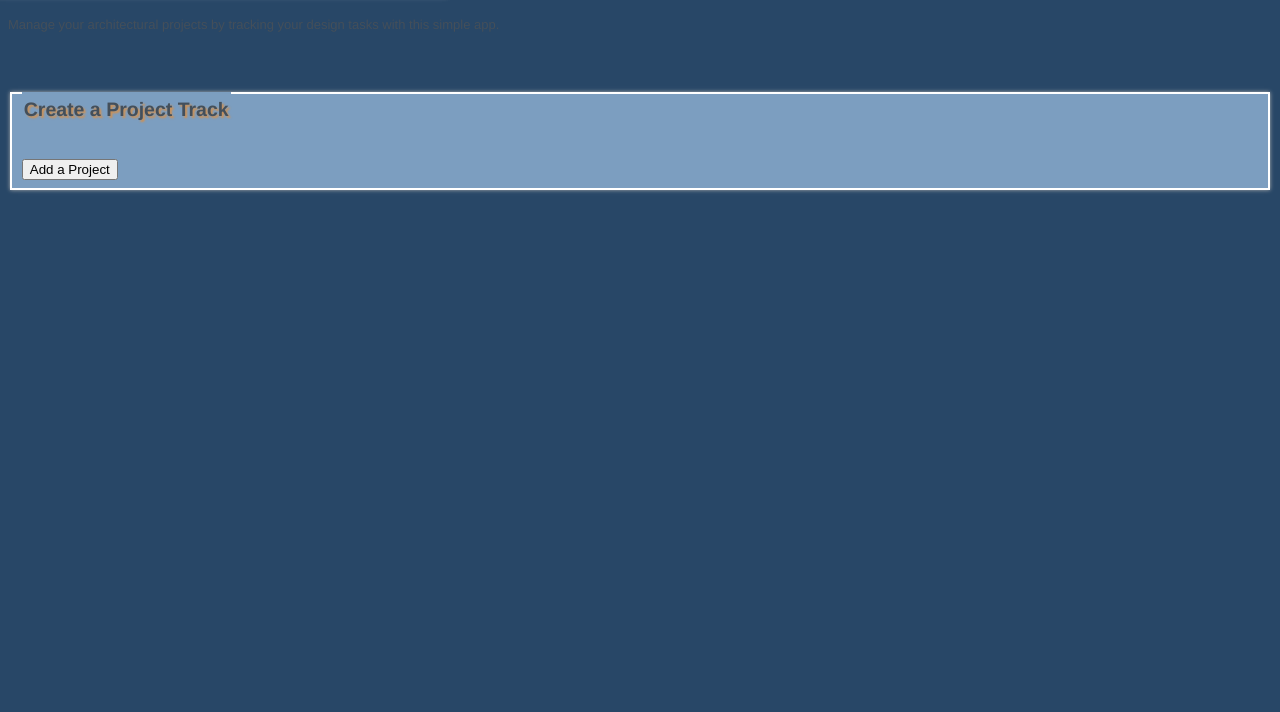
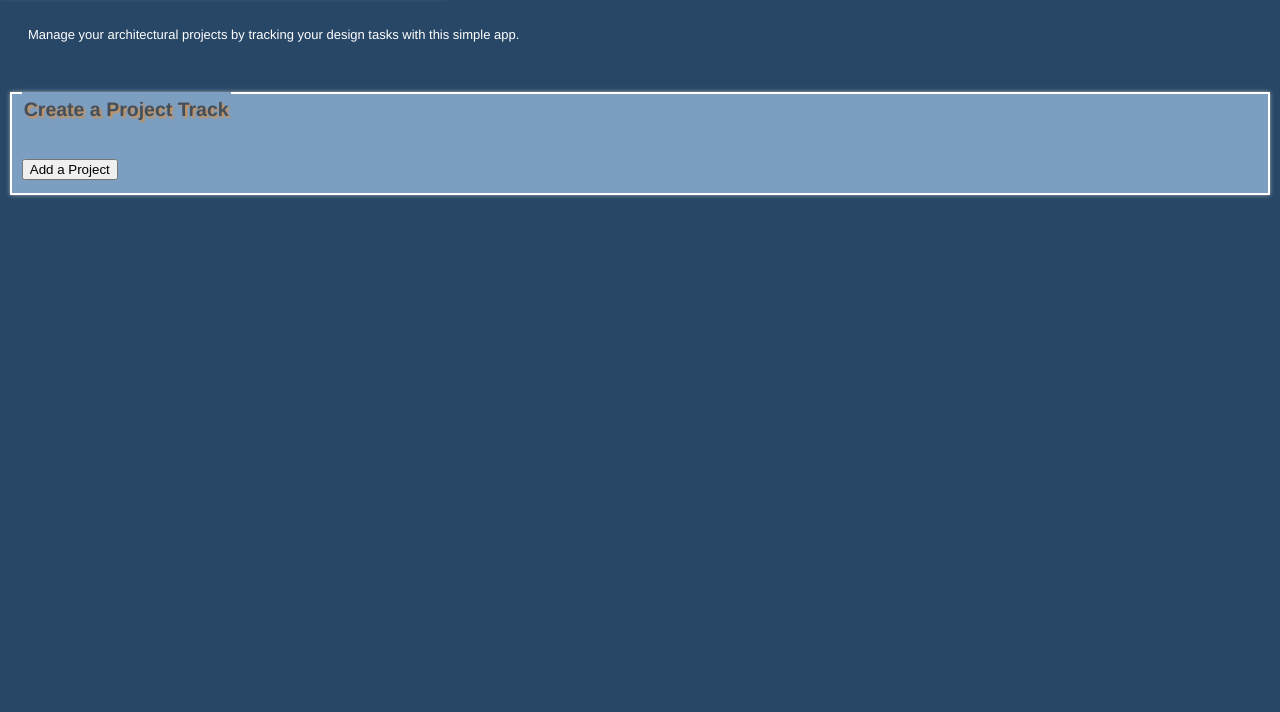
Before and after one commit to daniel-bernal-1980/Bernal_Jairo_project2, a plain HTML site: page index.html in a window 1280 px wide. Shown: the part 88-800 px from the top of the page. Drawn offline with Linux system fonts and the light colour scheme.

Commit message:
css update02

```diff
--- a/CSS/style.css
+++ b/CSS/style.css
@@ -3,6 +3,8 @@
 	VFW 1112
 	12/01/2011			*/
 
+
+/*  additem.htmal  */
 
 Body{
 	background-color: #284767;
@@ -56,6 +58,13 @@ nav{
 	padding-left: 10px;
 }
 
+#projectTasksFieldset{
+	margin-top: 5px;
+	border: 2px solid white;
+	-moz-box-shadow: 0 0 4px #aeaeae;
+	-webkit-box-shadow: 0 0 4px #aeaeae;
+}
+
 #projectFieldset{
 	margin-top: 20px;
 	background-color: #7c9ec0;
@@ -71,31 +80,10 @@ h2{
 	text-shadow: 2px 2px 2px rgba(244, 139, 33, 0.68);
 }
 
-#createProject{
-	margin-top: 20px;
-	background-color: #7c9ec0;
-	border: 2px solid white;
-	-moz-box-shadow: 0 0 4px #aeaeae;
-	-webkit-box-shadow: 0 0 4px #aeaeae;
-	box-shadow: 0 0 4px #aeaeae;
-	outline: none;
-}
-
-#projectTasksFieldset{
-	margin-top: 5px;
-	border: 2px solid white;
-	-moz-box-shadow: 0 0 4px #aeaeae;
-	-webkit-box-shadow: 0 0 4px #aeaeae;
-}
-
 h3{
 	padding-top: 30px;
 	text-shadow: 2px 2px 2px rgba(244, 139, 33, 0.68);
 	font-size: 16px;
-}
-
-#addProject{
-	margin-top: 20px;
 }
 
 ul{
@@ -120,3 +108,34 @@ label{
 	margin-top: 20px;
 	margin-bottom: 20px;
 }
+
+#submit{
+	margin-top: 15px;
+	margin-bottom: 5px;
+}
+
+/*  index.html  */
+
+#createProject{
+	margin-top: 20px;
+	background-color: #7c9ec0;
+	border: 2px solid white;
+	-moz-box-shadow: 0 0 4px #aeaeae;
+	-webkit-box-shadow: 0 0 4px #aeaeae;
+	box-shadow: 0 0 4px #aeaeae;
+	outline: none;
+}
+
+#addProject{
+	margin-top: 20px;
+	margin-bottom: 5px;
+}
+
+#mess{
+	color: white;
+	font-size: 13px;
+	padding-top: 10px;
+	padding-right: 20px;
+	padding-left: 20px;
+	margin-bottom: -10px;
+}
--- a/index.html
+++ b/index.html
@@ -20,7 +20,7 @@
 	</head>
 	<body>
 		<header><h1>Design Track</h1></header>
-		<p>Manage your architectural projects by tracking your design tasks with this simple app. </p>
+		<p id="mess">Manage your architectural projects by tracking your design tasks with this simple app. </p>
 		<fieldset id="createProject">
 			<legend><h2>Create a Project Track</h2></legend>
 				<a href="additem.html"><input type="submit" value="Add a Project" id="addProject"/></a>
```
Also changed, not shown: JS/main.js (+10 -10 lines).
